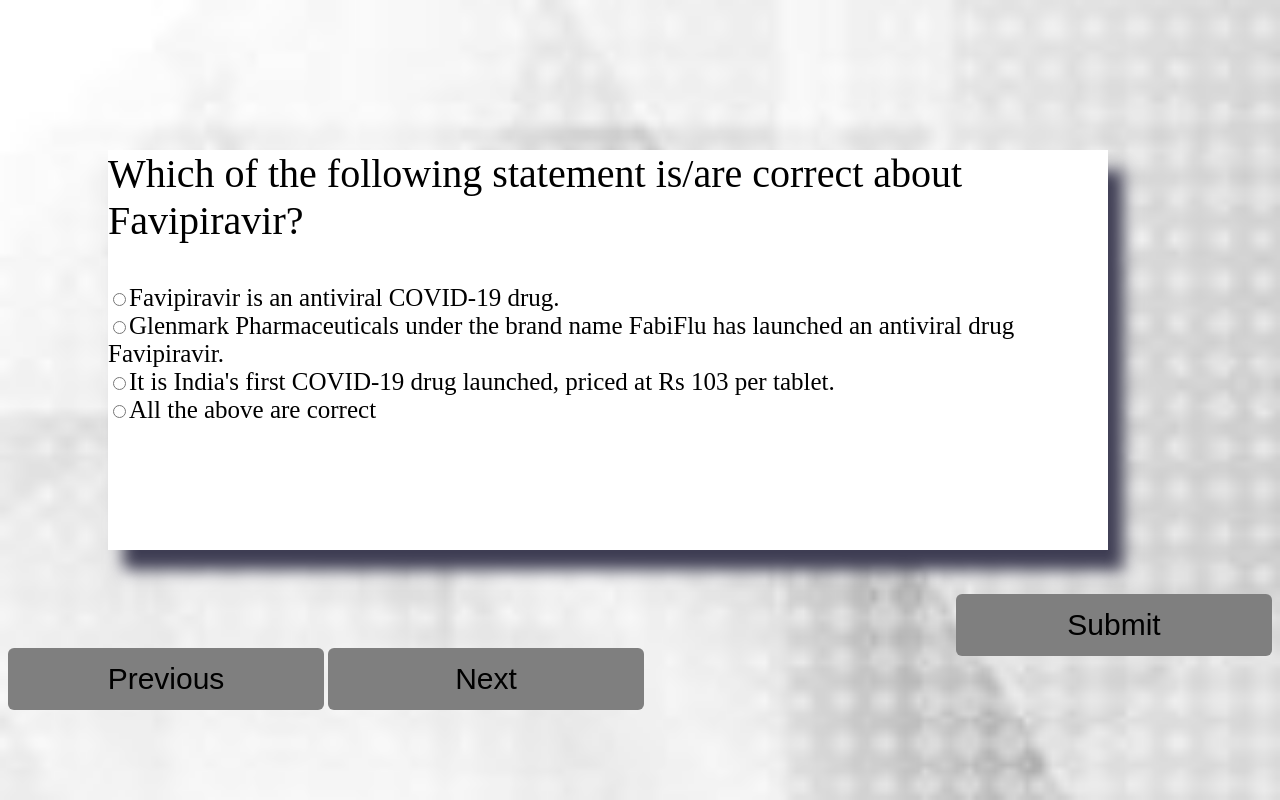
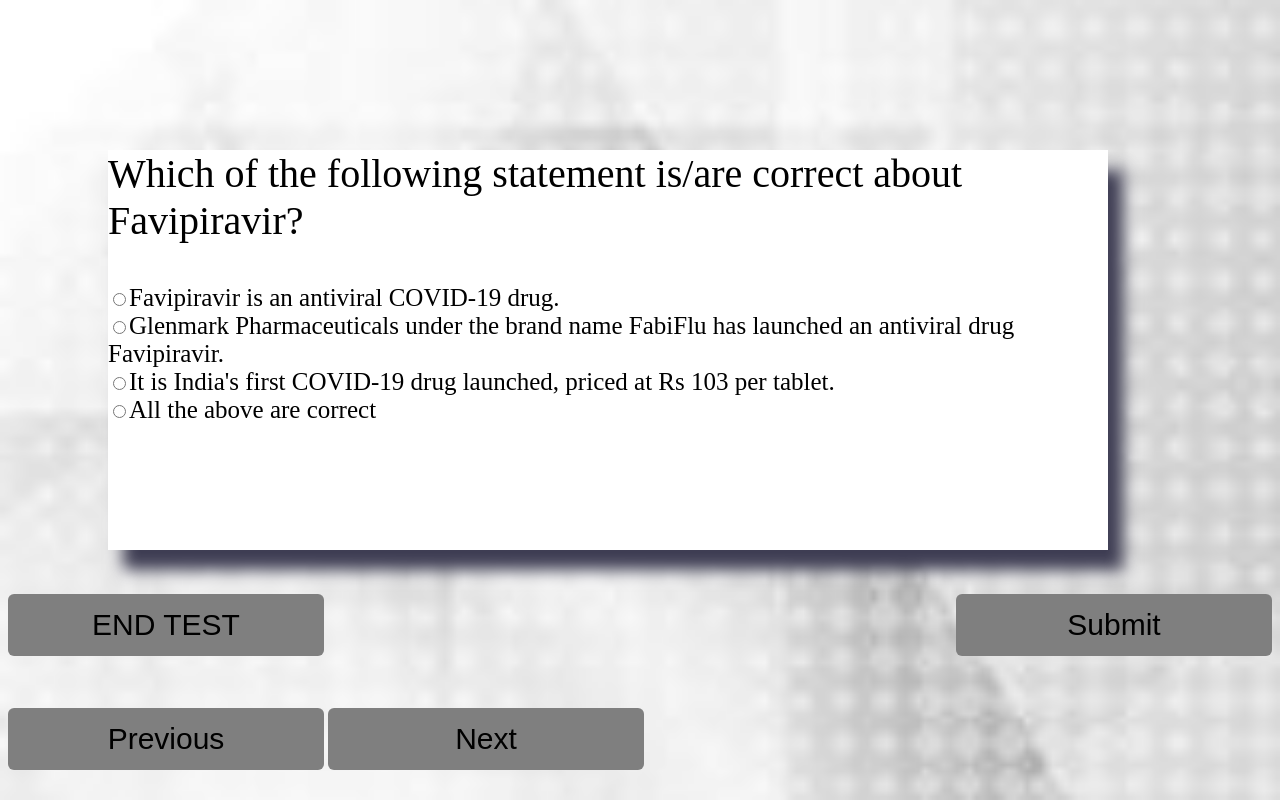
Before and after one commit to Mansibisen/spider_orientation_task2, a plain HTML site: page index.html in a window 1280 px wide. Drawn offline with Linux system fonts and the light colour scheme.

Commit message:
overall end test added

```diff
--- a/index.html
+++ b/index.html
@@ -12,11 +12,12 @@
 
 <body>
     <div id = "container"></div><br><br>
-
+    <button id = "btn4">END TEST</button>
     <button id = "btn3">Submit</button><br><br><br>
     <button id = "btn">Previous</button>
     <button id = "btn2">Next</button>
 
+
 </body>
 <script src = "main.js"></script>
 </html>
--- a/main.js
+++ b/main.js
@@ -16,7 +16,7 @@ var previous = document.getElementById("btn")
 var next = document.getElementById("btn2")
 var submit = document.getElementById("btn3")
 var yourans2 = {0:null,1:null,2:null,3:null,5:null,6:null,4:null,7:null,8:null,9:null}
-
+var finalend = document.getElementById("btn4")
 //question and answer set
 var data = [
     {
@@ -137,6 +137,7 @@ function endtest(){
         previous.remove()
         next.remove()
         submit.remove()
+        finalend.remove()
 
 }
 function getnextquestion(){
@@ -290,7 +291,9 @@ function submitAnswer(){
 }
 
 //event listeners
-
+finalend.addEventListener("click",() => {
+    endtest()
+} )
 previous.addEventListener("click",getpreviousquestion)
 next.addEventListener("click",getnextquestion)
 submit.addEventListener("click",submitAnswer)
--- a/style.css
+++ b/style.css
@@ -47,3 +47,15 @@ html{
     border: none;
     margin: 8px 0;
 }
+#btn4{width: 25%;
+    border-radius: 6px;
+    background-color:#7f7f7f;
+    color: black;
+    padding: 14px 20px;
+    font-size: 30px;
+    cursor: pointer;
+    border: none;
+    margin: 8px 0;
+
+
+}
```
